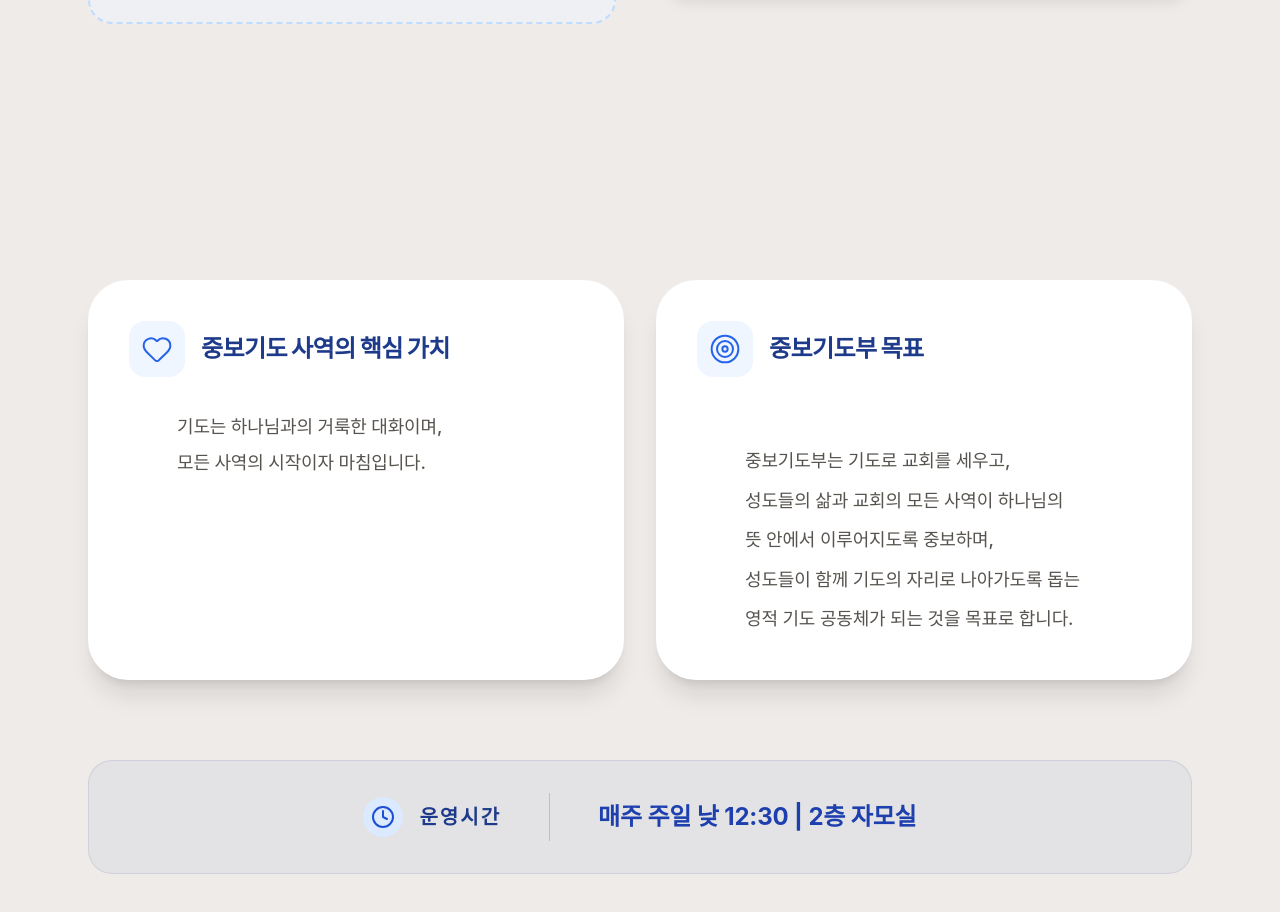
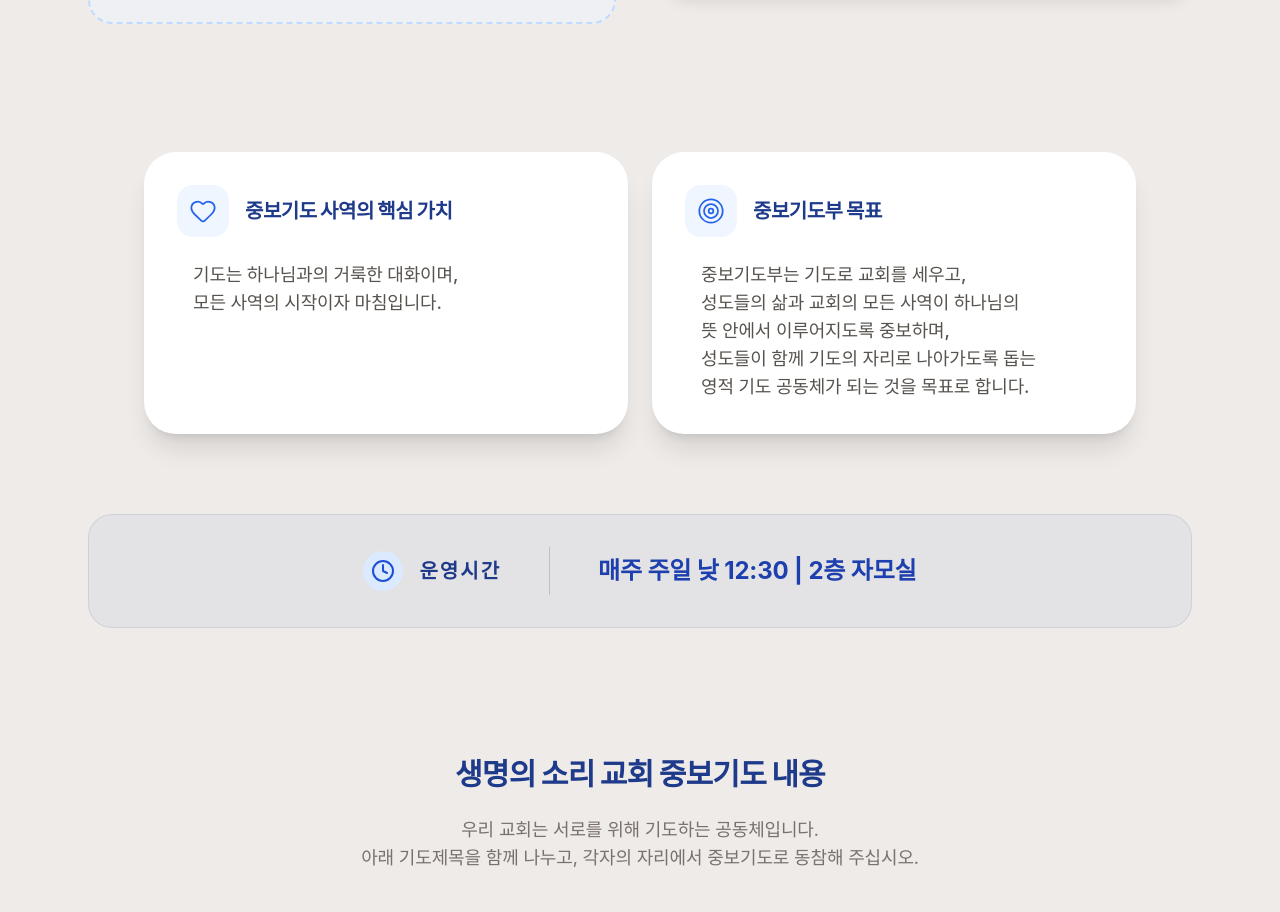
Before and after one commit to allaboutcan-pixel/thesentchurch, a React (Vite) app: page /ministry/prayer in a window 1280 px wide. Shown: the part 1507-2419 px from the top of the page. Built offline with nearby package versions, Linux system fonts and the light colour scheme; no server answers; the database is empty; a web font is replaced by a local one.

Commit message:
Design: Refine Prayer card sizes and News calendar layout

```diff
--- a/src/components/CalendarWidget.jsx
+++ b/src/components/CalendarWidget.jsx
@@ -142,7 +142,7 @@ const CalendarWidget = () => {
 
                 <div className="flex-grow flex flex-col gap-1">
                     {rows.map((row, rowIndex) => (
-                        <div key={rowIndex} className="grid grid-cols-7 gap-1 min-h-[4.5rem] group/row">
+                        <div key={rowIndex} className="grid grid-cols-7 gap-1 min-h-[7rem] group/row">
                             {row.map((day, dayIndex) => {
                                 const dayEvents = events.filter(e => isDateInEventRange(day.date, e));
                                 const isSelected = isSameDay(day.date, selectedDate);
--- a/src/pages/Prayer.jsx
+++ b/src/pages/Prayer.jsx
@@ -210,22 +210,23 @@ const Prayer = () => {
                 </div>
 
                 {/* 2. Values & Goals Section */}
-                <div className="grid grid-cols-1 md:grid-cols-2 gap-8 mb-20 mt-64">
+                <div className="max-w-5xl mx-auto px-4">
+                    <div className="grid grid-cols-1 md:grid-cols-2 gap-6 mb-20 mt-32">
                         <motion.div
                             initial={{ opacity: 0, y: 20 }}
                             whileInView={{ opacity: 1, y: 0 }}
                             viewport={{ once: true }}
-                        className="bg-white p-10 rounded-[2.5rem] shadow-xl border border-white/50"
+                            className="bg-white p-8 rounded-[2rem] shadow-xl border border-white/50"
                         >
-                        <div className="flex items-center gap-4 mb-8">
+                            <div className="flex items-center gap-4 mb-6">
                                 <div className="p-3 bg-blue-50 rounded-2xl text-blue-600">
-                                <Heart size={32} strokeWidth={1.5} />
+                                    <Heart size={28} strokeWidth={1.5} />
                                 </div>
-                            <h3 className="text-2xl font-black text-blue-900 tracking-tight">
+                                <h3 className="text-xl font-black text-blue-900 tracking-tight">
                                     {t('ministry.prayer.section2_title')}
                                 </h3>
                             </div>
-                        <div className="text-lg text-stone-600 leading-loose whitespace-pre-line font-medium break-keep pl-12">
+                            <div className="text-base md:text-lg text-stone-600 leading-[1.8] whitespace-pre-line font-medium break-keep pl-4">
                                 {siteConfig?.prayerCoreValues !== undefined ? siteConfig.prayerCoreValues : t('ministry.prayer.values_default')}
                             </div>
                         </motion.div>
@@ -235,20 +236,21 @@ const Prayer = () => {
                             whileInView={{ opacity: 1, y: 0 }}
                             viewport={{ once: true }}
                             transition={{ delay: 0.1 }}
-                        className="bg-white p-10 rounded-[2.5rem] shadow-xl border border-white/50"
+                            className="bg-white p-8 rounded-[2rem] shadow-xl border border-white/50"
                         >
-                        <div className="flex items-center gap-4 mb-8">
+                            <div className="flex items-center gap-4 mb-6">
                                 <div className="p-3 bg-blue-50 rounded-2xl text-blue-600">
-                                <Target size={32} strokeWidth={1.5} />
+                                    <Target size={28} strokeWidth={1.5} />
                                 </div>
-                            <h3 className="text-2xl font-black text-blue-900 tracking-tight">
+                                <h3 className="text-xl font-black text-blue-900 tracking-tight">
                                     {t('ministry.prayer.section3_title')}
                                 </h3>
                             </div>
-                        <div className="text-lg text-stone-600 leading-[2.2] whitespace-pre-line font-medium break-keep mt-16 pl-12">
+                            <div className="text-base md:text-lg text-stone-600 leading-[1.8] whitespace-pre-line font-medium break-keep pl-4">
                                 {siteConfig?.prayerGoals !== undefined ? siteConfig.prayerGoals : t('ministry.prayer.goals_default')}
                             </div>
                         </motion.div>
+                    </div>
                 </div>
 
                 {/* Operating Hours Box */}
--- a/src/pages/Resources.jsx
+++ b/src/pages/Resources.jsx
@@ -1066,7 +1066,7 @@ const Resources = () => {
 
 
                 {activeTab === 'calendar' && (
-                    <div className="animate-fade-in max-w-[68rem] mx-auto py-32">
+                    <div className="animate-fade-in max-w-[80rem] mx-auto py-32">
                         <CalendarWidget />
                     </div>
                 )}
```
Also changed, not shown: src/force_deploy_final_v23.txt (added). Lines whose indentation alone changed are shown as unchanged.
